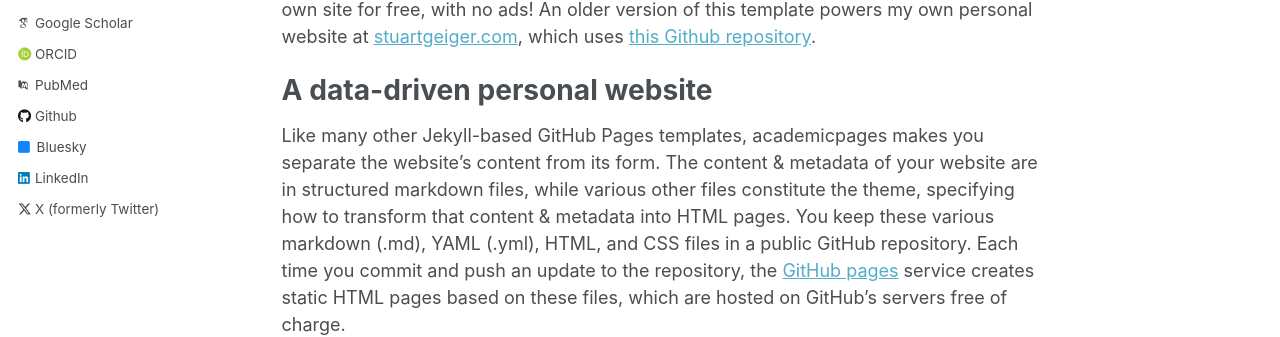
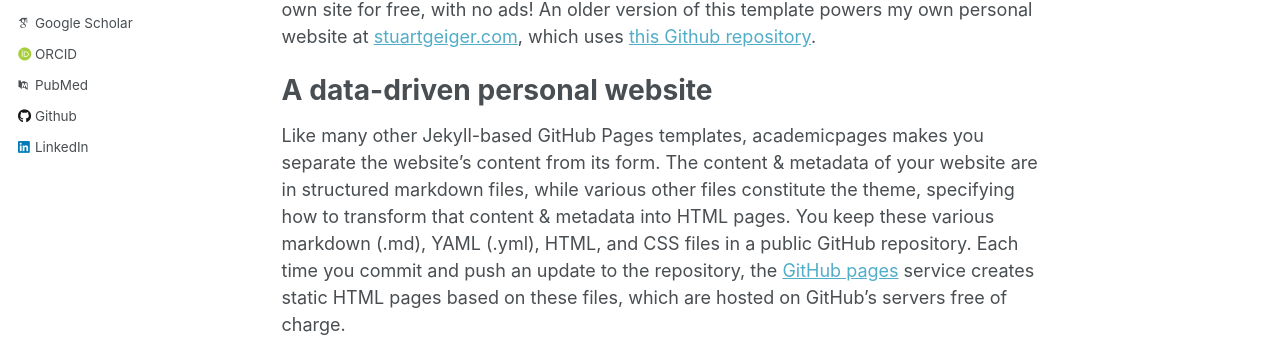
Before and after one commit to LukeTrythall/LukeTrythall.github.io, a Jekyll site: the page built from _pages/about.md, in a window 1280 px wide. Shown: the part 376-713 px from the top of the page. Built offline with Jekyll 4.4.1, drawn with Linux system fonts in a browser that asks for light colours; some web fonts are replaced; part of the change alters nothing that is shown.

Commit message:
Update _config.yml

```diff
--- a/_config.yml
+++ b/_config.yml
@@ -47,7 +47,7 @@ author:
   stackoverflow    : # User number or user number and name (i.e., use "1" or "1/jeff-atwood")
 
   # Social media
-  bluesky          : "bsky.app" # Replace this with you Bluesky username
+  bluesky          :  # Replace this with you Bluesky username
   facebook         : # Username
   flickr           : # Username
   foursquare       : # Username
@@ -64,7 +64,7 @@ author:
   steam            : # Username
   telegram         : # URL
   tumblr           : # Username
-  twitter          : "UniofOxford"  # Replace this with your X / Twitter handle
+  twitter          :   # Replace this with your X / Twitter handle
   vine             : # Username
   weibo            : # Username
   wikipedia        : # Username
```
